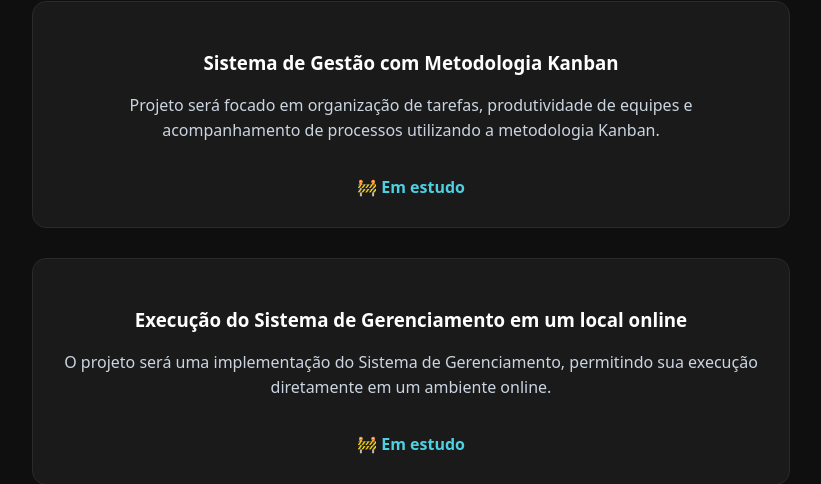
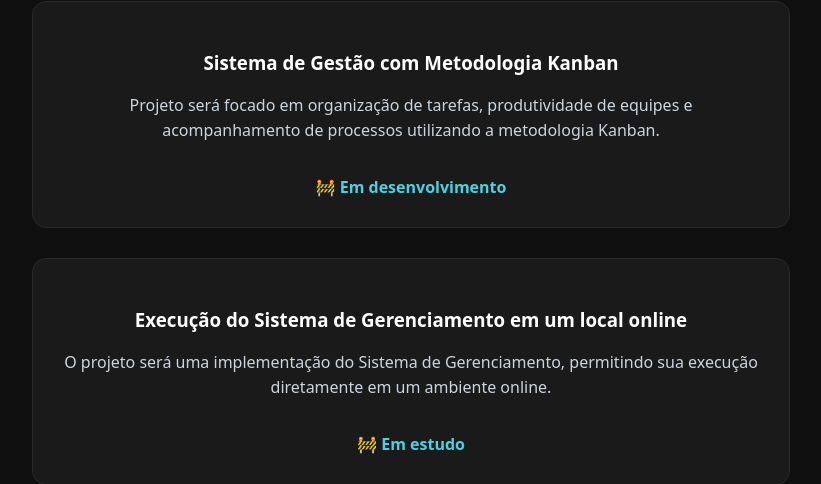
Before and after one commit to KevenLucas025/ProjetoSite, a Django app: page / in a window 1280 px wide. Shown: the part 1646-2130 px from the top of the page, without its empty margins (229-1050 px from the left). Run offline with Django 5.2, Linux system fonts and the light colour scheme; data comes from the database, SQL or seed files in the repository.

Commit message:
alterado primeiro projeto futuro

```diff
--- a/templates/home.html
+++ b/templates/home.html
@@ -101,7 +101,7 @@
       produtividade de equipes e acompanhamento de processos
       utilizando a metodologia Kanban.
       </p>
-      <span>🚧 Em estudo</span>
+      <span>🚧 Em desenvolvimento</span>
 
     </div>
 
```
